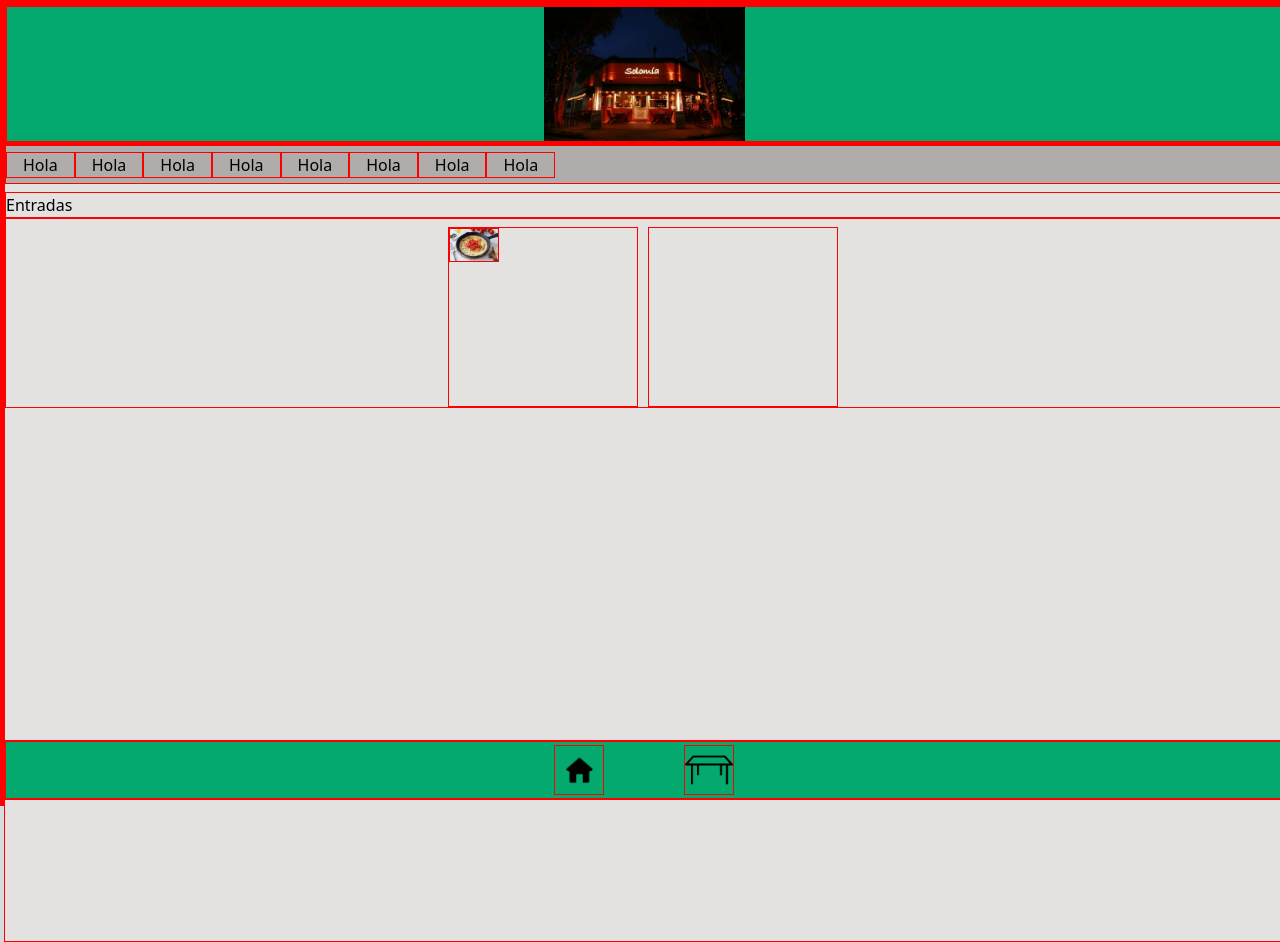
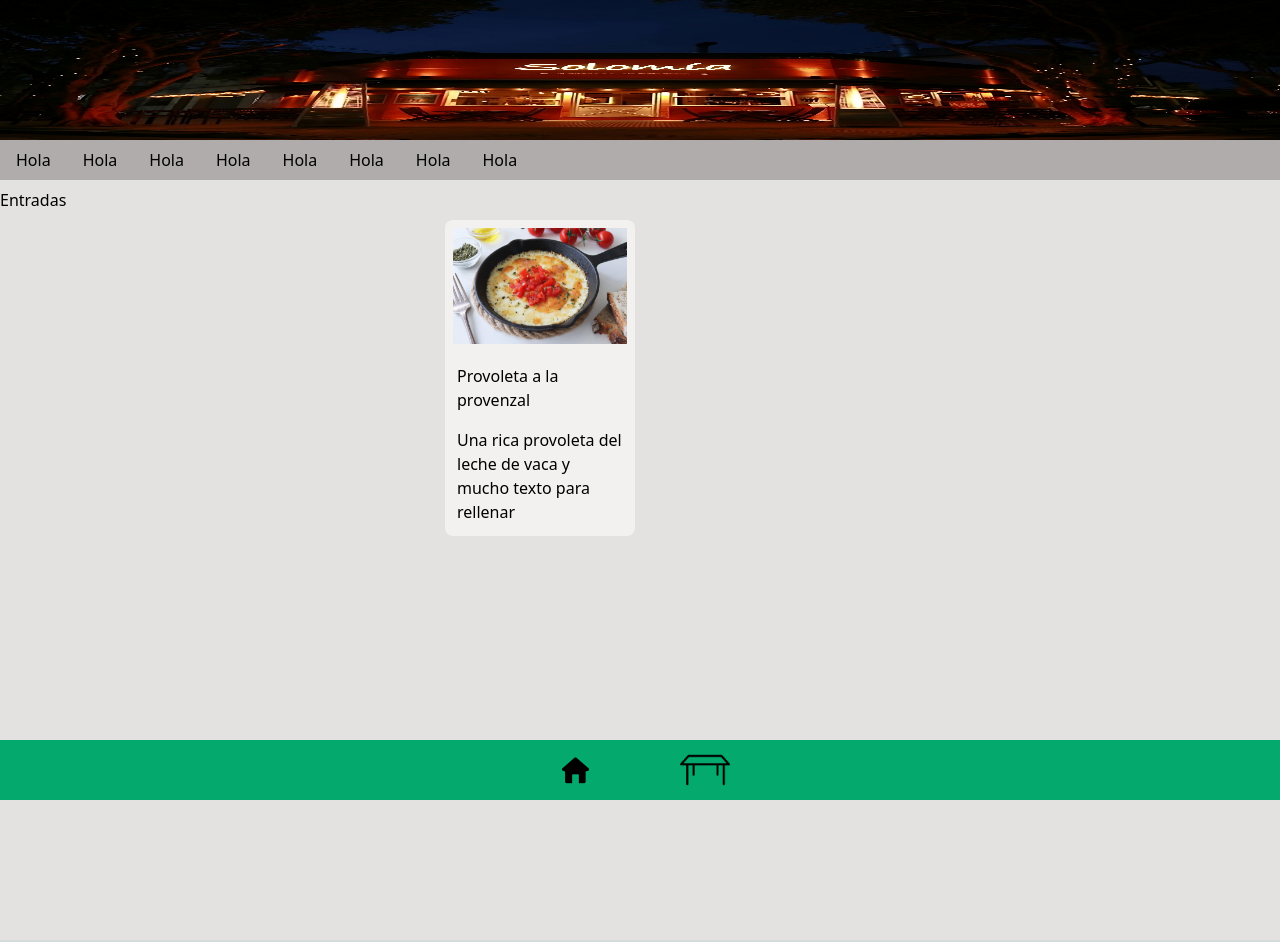
Before and after one commit to NachoBerardo/Waitless, a Next.js app in the folder waitless/: page / in a window 1280 px wide. Built offline with nearby package versions, Linux system fonts and the light colour scheme.

Commit message:
div de pedidos y uso de img en vez de Image

```diff
--- a/waitless/src/components/header.tsx
+++ b/waitless/src/components/header.tsx
@@ -2,13 +2,13 @@ import Image from 'next/image';
 
 export default function Header() {
     return(
-        <header className="flex w-screen top-0 bg-opacity-100 h-[140px] bg-center overflow-hidden">
+        <header className="flex w-screen top-0 bg-opacity-100 h-[140px] bg-center">
             <div className='container object-contain overflow-hidden bg-center relative bg-footer'>
             <Image
                     src="/SolomiaFotoEntrada.jpeg"
                     alt='Icono casa'
                     fill={true}
-                    style={{objectFit: "contain", width: '100%', height: '100%'}}
+
                 />
             </div>
         </header>
--- a/waitless/src/pages/index.tsx
+++ b/waitless/src/pages/index.tsx
@@ -25,15 +25,16 @@ export default function Home() {
           <h1 className='text-black text mt-2'>Entradas</h1>
 
           <div className='flex content-around justify-center '>
-            <div className="m-auto mt-2 ml-[5px] mr-[5px] h-[180px] w-[190px]">
-              <Image
-                src="/provoleta.jpg"
-                alt='Provoleta'
-                width={50}
-                height={50}
-              />
+            <div className="container m-auto mt-2 ml-[5px] mr-[5px] h-fit w-[190px] justify-center flex-col bg-div rounded-lg">
+              <div className="h-fit w-fit m-2 overflow-hidden ">
+                 <img src="/provoleta.jpg" alt="" />
+              </div>
+              <div className="p-3">
+                <h3 className="pb-4">Provoleta a la provenzal </h3>
+                <p>Una rica provoleta del leche de vaca y mucho texto para rellenar</p>
+              </div>
             </div>
-            <div className="m-auto mt-2 ml-[5px] mr-[5px] h-[180px] w-[190px]">
+            <div className="m-auto mt-2 ml-[5px] mr-[5px] h-[200px] w-[190px]">
 
             </div>
 
--- a/waitless/src/styles/globals.css
+++ b/waitless/src/styles/globals.css
@@ -14,7 +14,7 @@
 #footer_button:active {background-color: #3e8e41; box-shadow: 0 5px #666; transform: translateY(2px)}
 
 *{
-   border: 1px solid red
+   /* border: 1px solid red  */
 }
 :root {
   --foreground-rgb: 0, 0, 0;
--- a/waitless/tailwind.config.js
+++ b/waitless/tailwind.config.js
@@ -39,7 +39,8 @@ module.exports = {
       'div': '#f3f0f0',
       'buscador': '#b0acac',
       'header': '#423d3d',
-      'black': '#000000'
+      'black': '#000000',
+      'white': '#FFFFFF'
     }
   },
   plugins: [],
```
